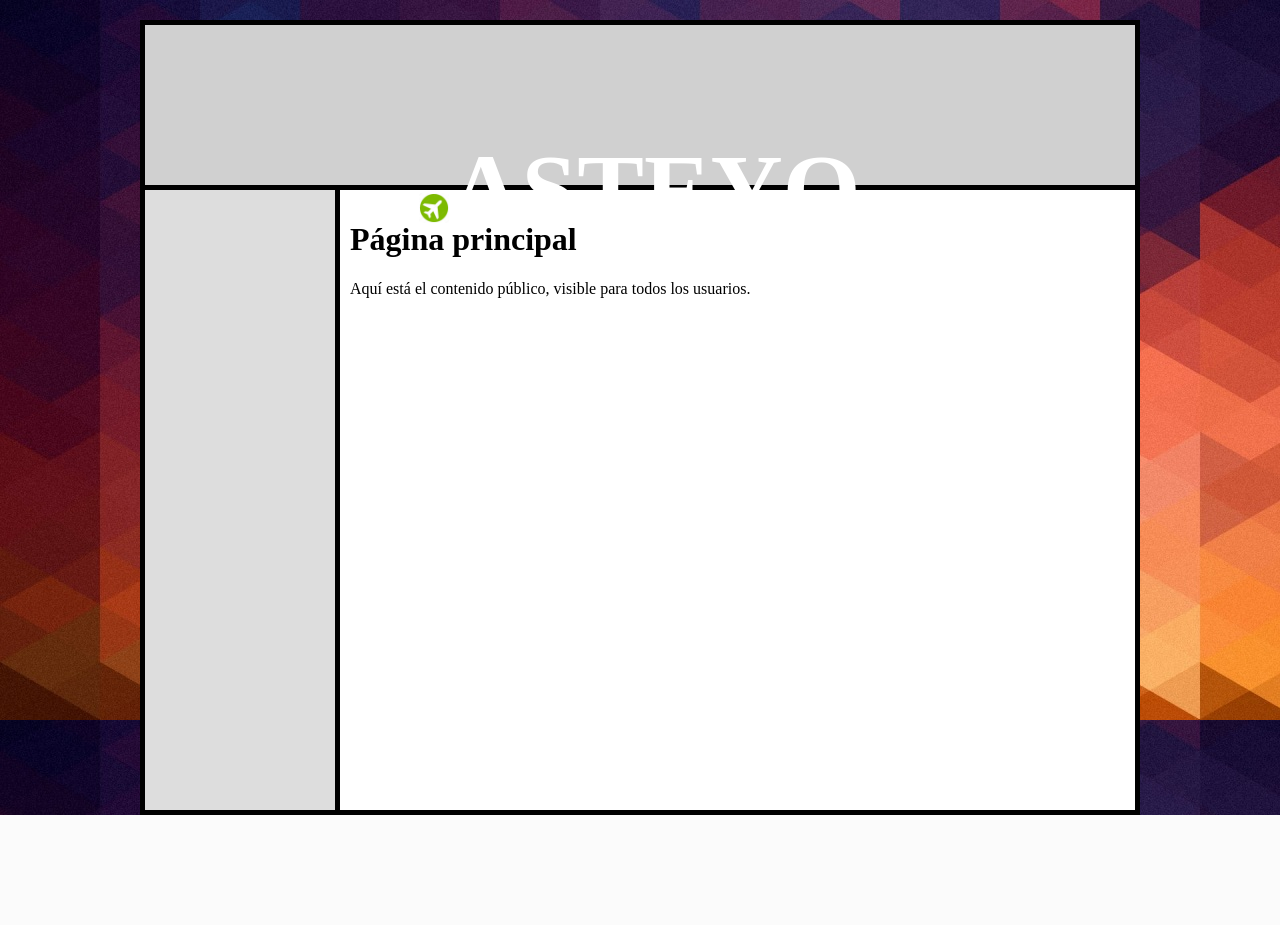
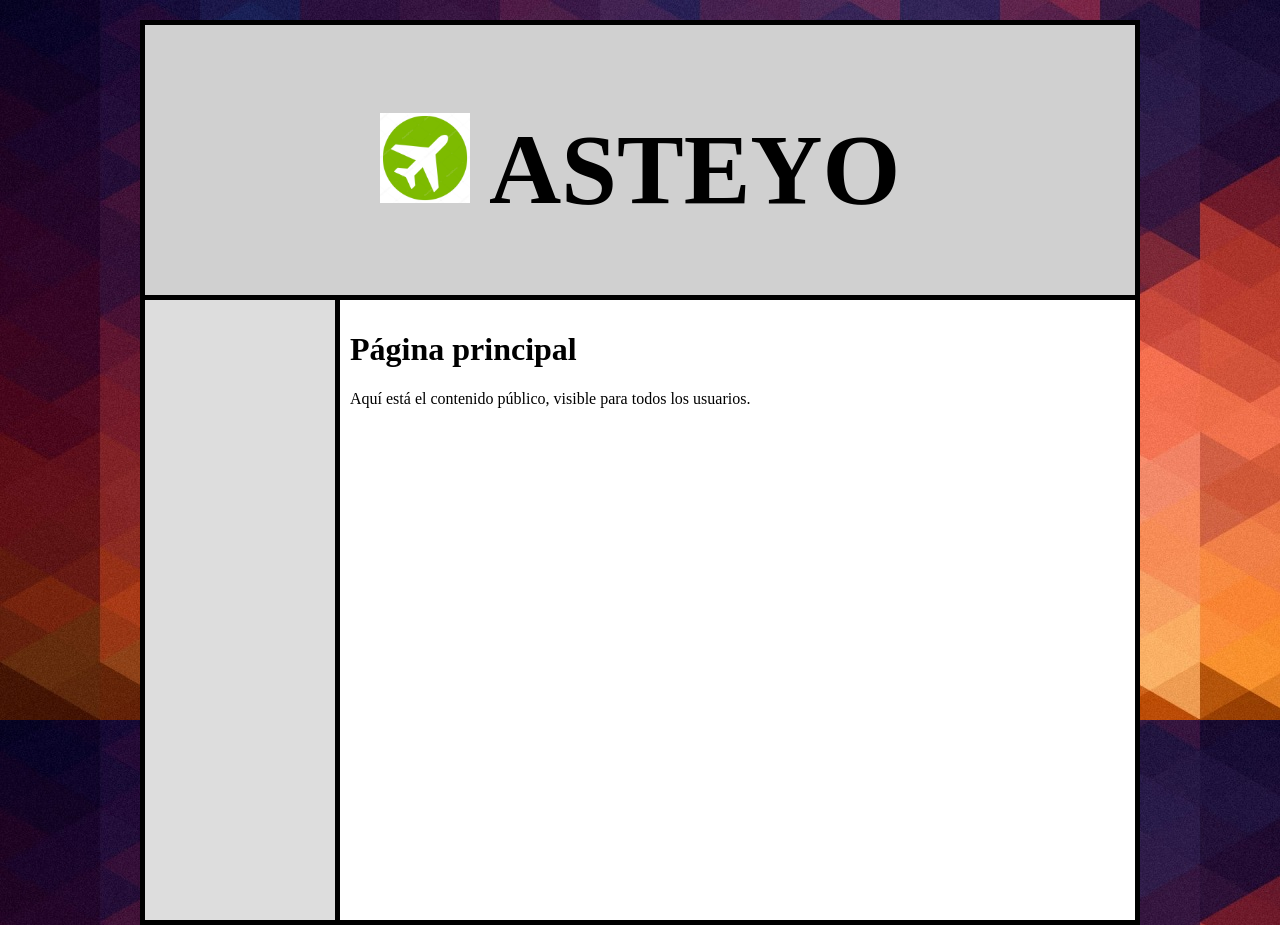
Before and after one commit to arturobp3/Asteyo, a PHP site: the page made by Practica 1/Cosas Varias/index.php in a window 1280 px wide. Before the commit the page ends 815 px from the top, so only its background shows below. Run offline with PHP 8.4, Linux system fonts and the light colour scheme.

Commit message:
cabecera arreglada

```diff
--- a/Practica 1/Cosas Varias/cabecera.php
+++ b/Practica 1/Cosas Varias/cabecera.php
@@ -1,5 +1,8 @@
 <div id="cabecera">
 
-		<h1><img src="icono.jpg" width="30" height="30">ASTEYO</h1>
+		<h1>
+		<img src="icono.jpg" width="90" height="90" id="icono">
+		ASTEYO</h1>
+
 
 </div>
--- a/Practica 1/Cosas Varias/estilo.css
+++ b/Practica 1/Cosas Varias/estilo.css
@@ -17,14 +17,21 @@ div#contenido {
 	background-color: white;
 }
 
+#icono {
+	position: relative;
+	top: 0px;
+
+}
+
 div#cabecera {
-	padding: 40px;
-	height: 80px;
+	position: relative;
+	padding: 20px;
+	height: 230px;
 	border: 5px solid black;
 	border-bottom: none;
 	background-color: #D0D0D0;
 	text-align: center;
-	color: white;
+	color: black;
 	font-size: 50px;
 }
 
--- a/Practica 1/Cosas Varias/index.php
+++ b/Practica 1/Cosas Varias/index.php
@@ -3,7 +3,7 @@
 <head>
 <link rel="stylesheet" type="text/css" href="estilo.css" />
 <meta http-equiv="Content-Type" content="text/html; charset=utf-8">
-<title>Portada</title>
+<title>Asteyo</title>
 </head>
 
 <body>
```
